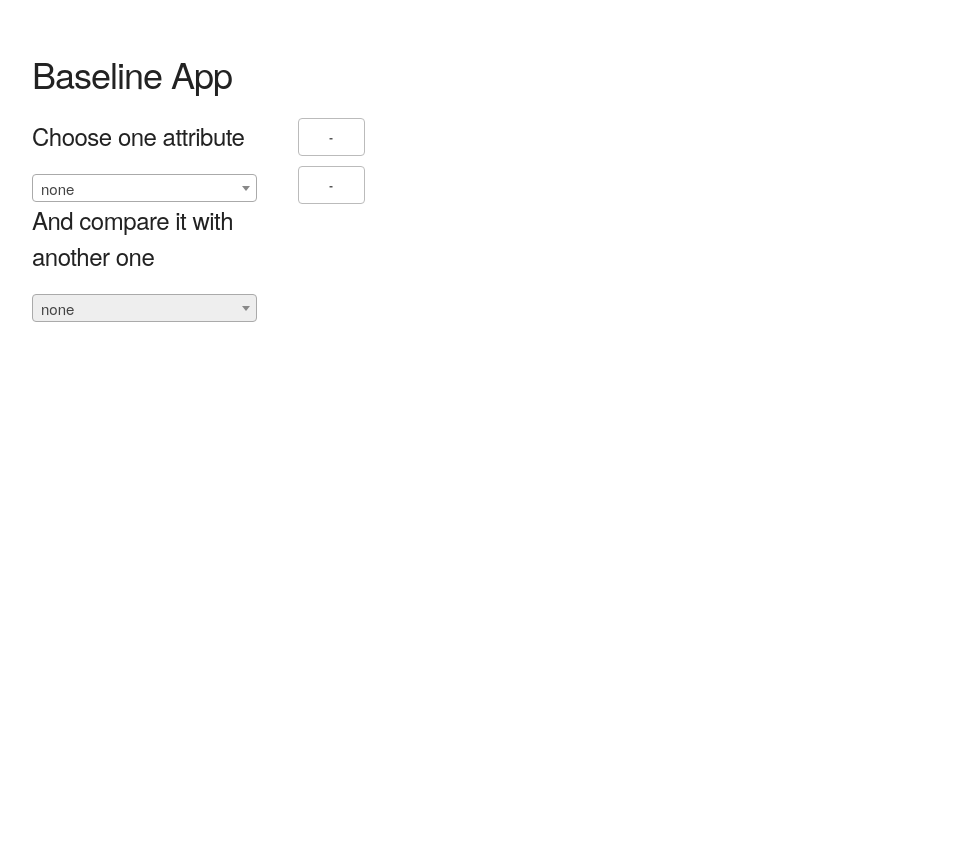
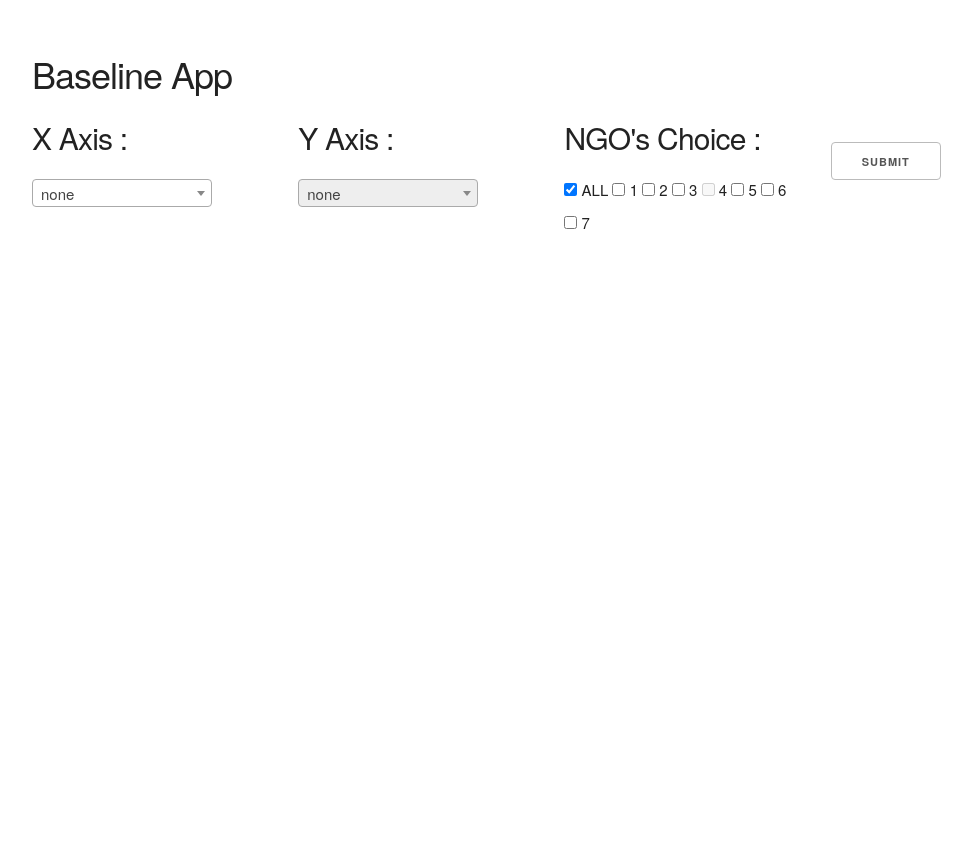
Before and after one commit to rainfedindia/BaselineApp, a Flask app: page / in a window 1280 px wide. Shown: the whole page, without its empty margins (96-1068 px from the left). Before the commit the page ends 322 px from the top, so only its background shows below. Run offline with Flask 2, Linux system fonts and the light colour scheme.

Commit message:
Layout fixed for the histo and the pie, the scatterplot is still to be done

```diff
--- a/static/css/style.css
+++ b/static/css/style.css
@@ -1,4 +1,9 @@
+html,body
+{
+	width: 100%;
+	height: 100%;
 
+}
 .bar rect {
   fill: steelblue;
   shape-rendering: crispEdges;
@@ -38,3 +43,10 @@
 
 
 }
+#viz
+{
+	margin-top:50px;
+}#histoSelector
+{
+	margin-top:50px;
+}
--- a/static/js/script.js
+++ b/static/js/script.js
@@ -1,6 +1,6 @@
  $(function() {
 
- 	$(".reduce").click(function(){
+ 	/*$(".reduce").click(function(){
 	    if($(this).html() == "-"){
 	        $(this).html("+");
 	    }
@@ -9,7 +9,7 @@
 	    }
 	    $(this).parent().parent().find(".content").slideToggle();
 	});
-
+*/
      //when histo : ?
      var histograms = ["total_hh", 'propotion_oc', 'propotion_obc',
          'propotion_sc', 'propotion_st', 'caste_domination_idx', 'amenities_0-5kms_no'
@@ -23,8 +23,8 @@
      d3.csv('static/data/dataV1.csv', function(e, data) {
          //get all the keys
          var keys = data[0];
-         var attribute1 = '';
-         var attribute2 = '';
+         var attribute1 = 'none';
+         var attribute2 = 'none';
          var options = '<option id="none">none</option>';
          for (a in keys) {
          	if(a!='general.village' && a!='cp_id')
@@ -55,8 +55,18 @@
                  d[this.value] = +d[this.value];
                  d["cp_id"] = +d["cp_id"];
              });
-             visualizeOne(this.value);
+
          });
+
+         $('#go').on("click",function(){
+         	if(attribute1 != 'none' && attribute2 == "none")
+         	{
+
+         		visualizeOne(attribute1);
+
+         	}
+         });
+
          $(".select2#attributeTwo").on("change", function() {
              //from string to numeric
              attribute2 = this.value;
@@ -67,15 +77,26 @@
          });
 
          function visualizeOne(idAttribute) {
-         	$('#graphTitle1').html(idAttribute);
+
+         	var checkboxes = [];
+
+         	for (var i = 0; i < 8; i++) {
+
+         		if($('#cb'+i)[0].checked == true)
+         		{
+         			checkboxes.push(i);
+         		}
+         	}
+
+
          	 clear();
              if ($.inArray(idAttribute, histograms) >= 0) {
 
-                 histogram(idAttribute, data);
+                 histogram(idAttribute, data,checkboxes);
              }
              if ($.inArray(idAttribute, yesNo) >= 0) {
 
-                 pieChart(idAttribute, data);
+                 pieChart(idAttribute, data,checkboxes);
              }
 
          } // End vizualize
@@ -93,51 +114,119 @@
          }
 
 
-         function histogram(id, data) {
+         function histogram(id, data,cb) {
+
          	clear();
-             var dataHisto = [];
             var nb0 = 0;
+            var svg = [];
+            var dataHisto = [[],[],[],[],[],[],[],[]];
+         	for (var i = 0; i < cb.length; i++) {
+	             dataHisto[i] = [];
 	             data.forEach(function(d, i) {
-                 if ($.inArray(id, zeros) >= 0) {
-                     dataHisto.push(+d[id]);
-                 } else {
 
-                     if (+d[id] != 0) {
 
-                         dataHisto.push(+d[id]);
-                     } else {
+		                 if ($.inArray(id, zeros) >= 0)
+		                 {
+		                     dataHisto[0].push(+d[id]);
+		                     dataHisto[d['cp_id']].push(+d[id]);
+		                 }
+		                 else
+		                 {
+
+		                     if (+d[id] != 0)
+		                     {
+		                  		dataHisto[0].push(+d[id]);
+		                     	dataHisto[d['cp_id']].push(+d[id]);
+		                     }
+		                     else
+		                     {
 		                         nb0 += 1;
 		                     }
 		                 }
 
 	             });
-
 	             if (nb0 != 0) {
 	                 $("#nb0").html('There are ' + nb0 + ' zeros in the set, this explain why 100% couldn\'t be reached');
 
 	             }
 
+         	}
+
+
              $("#histoSelector").html('Select the number of class you want to see (<span id="rangeValue">10</span> classes) : <input id="histoSelectorRange"  type="range" value="10" max="50" min="2" step="1">');
              $("#histoSelectorRange").on("change", function() {
                  $("#rangeValue").html(this.value);
-                 draw(this.value);
+	            $("#viz").html('');
+	            $("#viz2").html('');
+	            $("#viz3").html('');
+                             for (var i = 0; i < cb.length; i++)
+            {
+
+             	draw(this.value,cb.length,dataHisto[cb[i]],i+1);
+
+            }
              });
-             var lineCoord = [];
-             draw(10);
+             //var lineCoord = [];
 
-             function draw(nb) {
-                 $("#vizOne").html('');
+
+            for (var i = 0; i < cb.length; i++)
+            {
+
+             	draw(10,cb.length,dataHisto[cb[i]],i+1);
+
+            }
+
+             function draw(nb,cb,dataHisto,id) {
+             	var div = "div"+id;
+
+             	if(cb==1)
+             	{
+             		$("#viz").append("<div class='eleven columns' id='"+div+"' ></div>");
+             	}
+             	if(cb==2 || cb == 3 ||cb == 4)
+             	{
+             		if(id != 2 && id != 1)
+             		{
+
+             			$("#viz2").append("<div class='six columns' id='"+div+"'></div>");
+             		}
+             		else
+             		{
+
+             			$("#viz").append("<div class='six columns' id='"+div+"'></div>");
+             		}
+             	}
+             	if(cb == 5 || cb == 6 || cb == 7 || cb == 8 )
+             	{
+             		if(id <4)
+             		{
+
+             			$("#viz").append("<div class='four columns' id='"+div+"'></div>");
+             		}
+             		else if(id > 6)
+             			{
+
+             			$("#viz3").append("<div class='four columns' id='"+div+"'></div>");
+             		}
+             		else
+             		{
+
+             			$("#viz2").append("<div class='four columns' id='"+div+"'></div>");
+
+             		}
+             	}
+
                  // A formatter for counts.
                  var formatCount = d3.format(",.0f");
 
                  var margin = {
-                         top: 10,
+                         top: 30,
                          right: 30,
                          bottom: 30,
                          left: 50
                      },
-                     width = 900 - margin.left - margin.right,
-                     height = 500 - margin.top - margin.bottom;
+                     width = $("#"+div).width() - margin.left - margin.right;
+                     var height = (width/1.8) - margin.top - margin.bottom;
 
 
                  var x = d3.scale.linear()
@@ -149,17 +238,17 @@
                      .bins(x.ticks(nb))
                      (dataHisto);
 
-                 var line = d3.svg.line()
+                 /*var line = d3.svg.line()
                      .x(function(d) {
                          return x(d.x) + width / 10 - width / 20;
                      })
                      .y(function(d) {
                          return y(d.y);
                      })
-                     .interpolate('monotone');
+                     .interpolate('monotone');*/
 
 
-                 if (nb == 10) {
+               /*  if (nb == 10) {
                      data.forEach(function(d, i) {
                          lineCoord.push({
                              x: d.x,
@@ -167,7 +256,7 @@
                          })
                      });
 
-                 }
+                 }*/
 
 
                  var y = d3.scale.linear()
@@ -185,23 +274,25 @@
                      .tickSize(-width)
                      .orient("left");
 
-                 var svg = d3.select("#vizOne").append("svg")
+                  svg[id] = d3.select("#"+div).append("svg")
                      .attr("width", width + margin.left + margin.right)
                      .attr("height", height + margin.top + margin.bottom)
                      .append("g")
                      .attr("transform", "translate(" + margin.left + "," + margin.top + ")");
-                 svg.append("g")
+                 svg[id].append("g")
                      .attr("class", "y axis")
                      .call(yAxis)
                      .append("text")
+                     .attr('font-size',10)
                      .attr("transform", "rotate(-90)")
                      .attr("y", -35)
 
                  .attr("dy", ".71em")
                      .style("text-anchor", "end")
-                     .text("Number of village");
+                     .attr('font-size',10)
+                     .text("Number of villages");
 
-                 var bar = svg.selectAll(".bar")
+                 var bar = svg[id].selectAll(".bar")
                      .data(data)
                      .enter().append("g")
                      .attr("class", "bar")
@@ -216,17 +307,9 @@
                          return height - y(d.y);
                      });
 
-                 bar.append("text")
-                     .attr("dy", ".75em")
-                     .attr("y", 6)
-                     .attr("font-size", 240 / nb)
-                     .attr("x", x(data[0].dx) / 2)
-                     .attr("text-anchor", "middle")
-                     .text(function(d) {
-                         return Math.floor(formatCount(d.y) / .124) / 10 + "%";
-                     });
 
-                 svg.append("g")
+
+                 svg[id].append("g")
                      .attr("class", "x axis")
                      .attr("transform", "translate(0," + height + ")")
                      .call(xAxis);
@@ -246,20 +329,65 @@
 
          } //End Histo
 
-         function pieChart(id, data) {
+         function pieChart(id, data,cb) {
 
          	clear();
-             var dataPie = [0, 0];
+             var svg = [];
+             var dataPie = [[0, 0],[0, 0],[0, 0],[0, 0],[0, 0],[0, 0],[0, 0],[0, 0]];
+
+
+
              data.forEach(function(d, i) {
-                 dataPie[(+d[id])] += 1;
+                 dataPie[0][(+d[id])] += 1;
+                 dataPie[+d['cp_id']][(+d[id])] += 1;
              });
-             dataPie[0] /= 124;
-             dataPie[1] /= 124;
+             for (var i = 0; i < cb.length; i++) {
+             	dataPie[i][0] /= data.length;
+             	dataPie[i][1] /= data.length;
+	             draw(cb.length,dataPie[cb[i]],i+1);
+             }
+
+
+             function draw(cb,dataPie,id) {
+                var div = "div"+id;
                 console.log(dataPie);
-             draw();
 
-             function draw() {
-                 $("#vizOne").html("");
+             	if(cb==1)
+             	{
+             		$("#viz").append("<div class='eleven columns' id='"+div+"' ></div>");
+             	}
+             	if(cb==2 || cb == 3 ||cb == 4)
+             	{
+             		if(id == 3 || id == 4)
+             		{
+
+             			$("#viz2").append("<div class='six columns' id='"+div+"'></div>");
+             		}
+             		else
+             		{
+
+             			$("#viz").append("<div class='six columns' id='"+div+"'></div>");
+             		}
+             	}
+             	if(cb == 5 || cb == 6 || cb == 7 || cb == 8 )
+             	{
+             		if(id <4)
+             		{
+
+             			$("#viz").append("<div class='four columns' id='"+div+"'></div>");
+             		}
+             		else if(id > 6)
+             			{
+
+             			$("#viz3").append("<div class='four columns' id='"+div+"'></div>");
+             		}
+             		else
+             		{
+
+             			$("#viz2").append("<div class='four columns' id='"+div+"'></div>");
+
+             		}
+             	}
 
                  var data = [{
                      'response': 'NO',
@@ -270,9 +398,9 @@
                  }];
 
 
-                 var width = 900,
-                     height = 500,
-                     radius = Math.min(width, height) / 2;
+                 var  width = $("#"+div).width();
+                 var height = width/2;
+                 var     radius = Math.min(width, height) / 2;
 
                  var color = ['#FF3300', 'lightgreen'];
 
@@ -290,13 +418,13 @@
                          return d.value;
                      });
 
-                 var svg = d3.select("#vizOne").append("svg")
+                  svg[id] = d3.select("#"+div).append("svg")
                      .attr("width", width)
                      .attr("height", height)
                      .append("g")
                      .attr("transform", "translate(" + width / 2 + "," + height / 2 + ")");
 
-                 var g = svg.selectAll(".arc")
+                 var g = svg[id].selectAll(".arc")
                      .data(pie(data))
                      .enter().append("g")
                      .attr("class", "arc");
@@ -322,6 +450,7 @@
 
 
              }
+
 
          }//End pie chart
          function scatterPlot(id1,id2, data) {
@@ -355,14 +484,8 @@
 			  .append("g")
 			    .attr("transform", "translate(" + margin.left + "," + margin.top + ")");
 
-			 	checkBoxes = "NGO's : ";
-			 	checkBoxes += '<input class="cb" type="checkbox" id="cb1" > 1 ';
-			 	checkBoxes += '<input class="cb" type="checkbox" id="cb2" > 2 ';
-			 	checkBoxes += '<input class="cb" type="checkbox" id="cb3" > 3 ';
-			 	checkBoxes += '<input class="cb" type="checkbox" id="cb5" > 5 ';
-			 	checkBoxes += '<input class="cb" type="checkbox" id="cb6" > 6 ';
-			 	checkBoxes += '<input class="cb" type="checkbox" id="cb7" > 7 ';
-				$("#ngos").html(checkBoxes);
+
+
 			 draw()
 			 function draw()
 			 {
@@ -550,7 +673,9 @@
  	function clear()
  	{
  		 $("#histoSelector").html('');
- 		 $("#vizOne").html('');
+ 		 $("#viz").html('');
+ 		 $("#viz2").html('');
+ 		 $("#viz3").html('');
 
          $("#nb0").html('');
  	}
--- a/templates/app.html
+++ b/templates/app.html
@@ -29,62 +29,59 @@
     <div class="container">
         <div class="row">
             <div class="docs-section" style="margin-top: 5%">
-                <div class="12 columns">
+                <div class="twelve columns">
                     <h3>Baseline App</h3>
                 </div>
             </div>
         </div>
         <div class="row">
-            <div class="docs-section" style="margin-top: 10%, margin-bottom: 10%">
-                <div class="three columns">
 
-                    <h5>Choose one attribute</h5>
+            <div class="three columns">
+
+                <h4>X Axis :</h4>
+                <select id="attributeOne" class="form-control select2" style="width: 80%;">
+                </select>
+            </div>
+            <div class="three columns">
+                <h4>Y Axis :</h4>
+                <select disabled="disabled" id="attributeTwo" class="form-control select2" style="width: 80%;">
+                </select>
+            </div>
+            <div class="three columns">
+                <h4>NGO's Choice :</h4>
+                <input class="cb" checked="true" type="checkbox" id="cb0"> ALL
+                <input class="cb" type="checkbox" id="cb1"/> 1
+                <input class="cb" type="checkbox" id="cb2"/> 2
+                <input class="cb" type="checkbox" id="cb3"/> 3
+                <input class="cb" type="checkbox" id="cb4" disabled="disabled"/> 4
+                <input class="cb" type="checkbox" id="cb5"/> 5
+                <input class="cb" type="checkbox" id="cb6"/> 6
+                <input class="cb" type="checkbox" id="cb7"/> 7
+            </div>
+            <div class="three columns">
+                </br>
+                <button id='go'>Submit</button>
+            </div>
+
+        </div>
+
+         <div id="histoSelector"  class="row" >
+
+         </div>
+
+        <div  class="row" id="viz">
+        </div>
+        <div  class="row" id="viz2">
+         </div>
+        <div  class="row" id="viz3">
+
+        </div>
 
 
 
 
+    </div>
 
-                    <select id="attributeOne" class="form-control select2" style="width: 100%;">
-
-                    </select>
-                    <h5>And compare it with another one</h5>
-                    <select disabled  id="attributeTwo" class="form-control select2" style="width: 100%;">
-
-                    </select>
-                    <div id="smallScatterplot"></div>
-                </div>
-                <div class="nine columns">
-                <div>
-                <div class="reduceDiv">
-                    <button class="reduce">-</button>
-                    <span id="graphTitle1">
-                    </span>
-                </div>
-                <div class="content">
-                    <div class="" id="nb0">
-                    </div>
-                    <div class="" id="vizOne">
-                    </div>
-                    <div class="" id="histoSelector">
-                    </div>
-                    </div>
-                </div>
-                <div>
-                <div class="reduceDiv">
-                    <button class="reduce">-</button>
-                    <span id="graphTitle2" ></span>
-                </div>
-                <div class="content">
-
-                    <div class="" id="vizTwo">
-                    </div>
-                    <div id="ngos"></div>
-                    </div>
-                </div>
-                </div>
-            </div>
-        </div>
-    </div>
 </body>
 <!-- REQUIRED JS SCRIPTS -->
 
```
Lines whose indentation alone changed are shown as unchanged.
